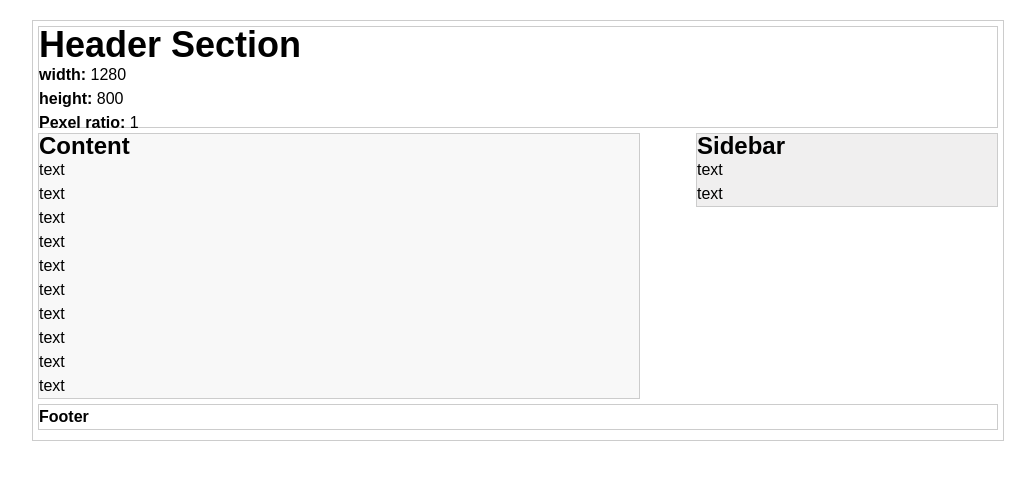
After one commit to girish-ankit/rough, a PHP site: page /responsive_design/index.html in a window 1280 px wide. The commit adds this page. Shown: the top 480 px of the page, without its empty margins (122-1157 px from the left). Run offline with PHP 8.4, Linux system fonts and the light colour scheme; some libraries are stand-ins or nearby versions.

Commit message:
new code

```diff
--- /dev/null
+++ b/responsive_design/css/style.css
@@ -0,0 +1,91 @@
+* {margin:0px; padding:0px;}
+body{font: 1em/150% Arial, Helvetica, sans-serif;}
+#wrapper, #header, #content, #sidebar, #footer{border:1px solid #ccc; margin-bottom:5px}
+
+#wrapper{
+padding: 5px;
+width: 960px;
+margin: 20px auto;
+}
+
+#header{
+height: 100px;
+}
+#content{
+width: 600px;
+float: left;
+background: #f8f8f8;
+}
+#sidebar{
+width: 300px;
+float: right;
+background: #f0efef;
+}
+#footer{
+clear: both;
+}
+
+
+a {
+	color: #669;
+	text-decoration: none;
+}
+a:hover {
+	text-decoration: underline;
+}
+h1 {
+	font: bold 36px/100% Arial, Helvetica, sans-serif;
+}
+
+/************************************************************************************
+MEDIA QUERIES
+*************************************************************************************/
+/* for 980px or less */
+@media screen and (max-width: 980px) {
+
+	#wrapper{
+		width: 94%;
+	}
+	#content {
+		width: 65%;
+	}
+	#sidebar {
+		width: 30%;
+	}
+
+}
+
+/* for 700px or less */
+@media screen and (max-width: 700px) {
+      #wrapper{
+		width: 94%;
+	}
+
+	#content {
+		width: auto;
+		float: none;
+	}
+	#sidebar {
+		width: auto;
+		float: none;
+	}
+
+}
+
+/* for 480px or less */
+@media screen and (max-width: 480px) {
+       #wrapper{
+		width: 94%;
+	}
+
+	#header {
+		height: auto;
+	}
+	h1 {
+		font-size: 24px;
+	}
+	#sidebar {
+		display: none;
+	}
+
+}
--- /dev/null
+++ b/responsive_design/index.html
@@ -0,0 +1,49 @@
+<!doctype html>
+<html lang="en">
+<head>
+
+<!-- viewport meta to reset iPhone inital scale -->
+<meta name="viewport" content="width=device-width, initial-scale=1.0">
+<!-- /viewport meta to reset iPhone inital scale -->
+<title>Responsive template demo</title>
+<script type="text/javascript" src="http://ajax.googleapis.com/ajax/libs/jquery/1.3/jquery.min.js"></script>
+
+<!-- css3-mediaqueries.js for IE8 or older -->
+<!--[if lt IE 9]>
+	<script src="http://css3-mediaqueries-js.googlecode.com/svn/trunk/css3-mediaqueries.js"></script>
+<![endif]-->
+<script src="js/common.js" type="text/javascript"></script>
+<link rel="stylesheet" type="text/css" href="css/style.css" />
+</head>
+<body>
+	<div id="wrapper">
+		<div id="header">
+			<h1>Header Section</h1>
+                        <p id="c-width"></p>
+                        <p id="c-height"></p>
+                        <p id="c-ratio"></p>
+		</div>
+        	<div id="content">
+			<h2>Content</h2>
+			<p>text</p>
+			<p>text</p>
+			<p>text</p>
+			<p>text</p>
+			<p>text</p>
+			<p>text</p>
+			<p>text</p>
+			<p>text</p>
+			<p>text</p>
+			<p>text</p>
+		</div>
+                <div id="sidebar">
+			<h2>Sidebar</h2>
+			<p>text</p>
+			<p>text</p>
+                </div>
+                <div id="footer">
+                    <h4>Footer</h4>
+                </div>
+       </div>
+</body>
+</html>
--- /dev/null
+++ b/responsive_design/js/common.js
@@ -0,0 +1,21 @@
+$(document).ready(function(){
+
+var pixelratio = window.devicePixelRatio;
+ // alert('hi');
+ var x = $(window).width();
+ var y = $(window).height();
+
+   $("#c-width").html('<b>width: </b>' + x);
+   $("#c-height").html('<b>height: </b>' + y);
+   $("#c-ratio").html('<b>Pexel ratio: </b>' + pixelratio);
+
+ $(window).resize(function() {
+    x = $(window).width();
+    y = $(window).height();
+
+   $("#c-width").html('<b>width: </b>' + x);
+   $("#c-height").html('<b>height: </b>' + y);
+   $("#c-ratio").html('<b>Pexel ratio: </b>' + pixelratio);
+});
+
+});
--- a/trigger_error.php
+++ b/trigger_error.php
@@ -2,9 +2,9 @@
 
 error_reporting(E_ALL);
  ini_set('display_errors', TRUE);
-//ini_set('display_startup_errors', TRUE);
+ini_set('display_startup_errors', TRUE);
 
-
+// The trigger_error() function creates a user-level error message.
 $usernum = 15;
 if ($usernum > 10) {
     trigger_error("Number cannot be larger than 10", E_USER_NOTICE);
```
Also changed, not shown: mysqli/index.php (added, +122 -0 lines), serialize.php (added, +14 -0 lines), try-catch.php (+45 -5 lines), 3 other files.
